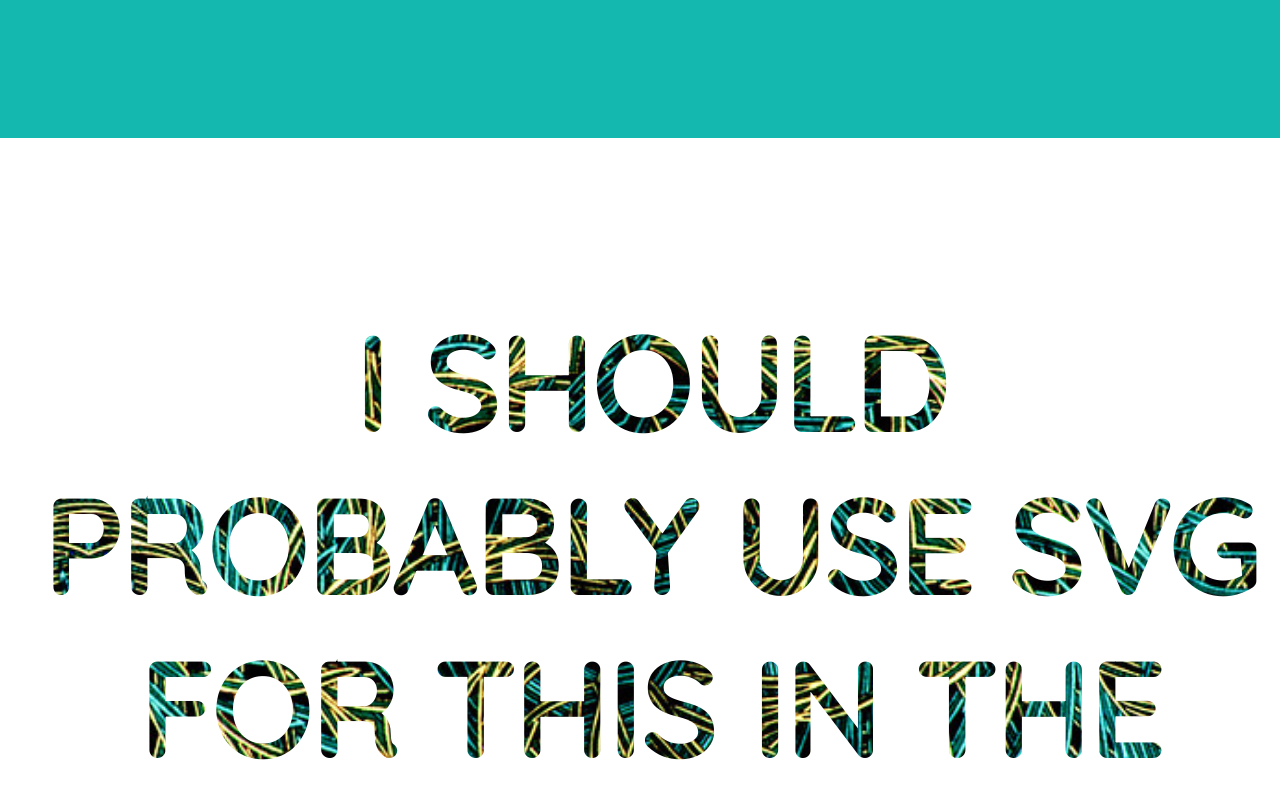
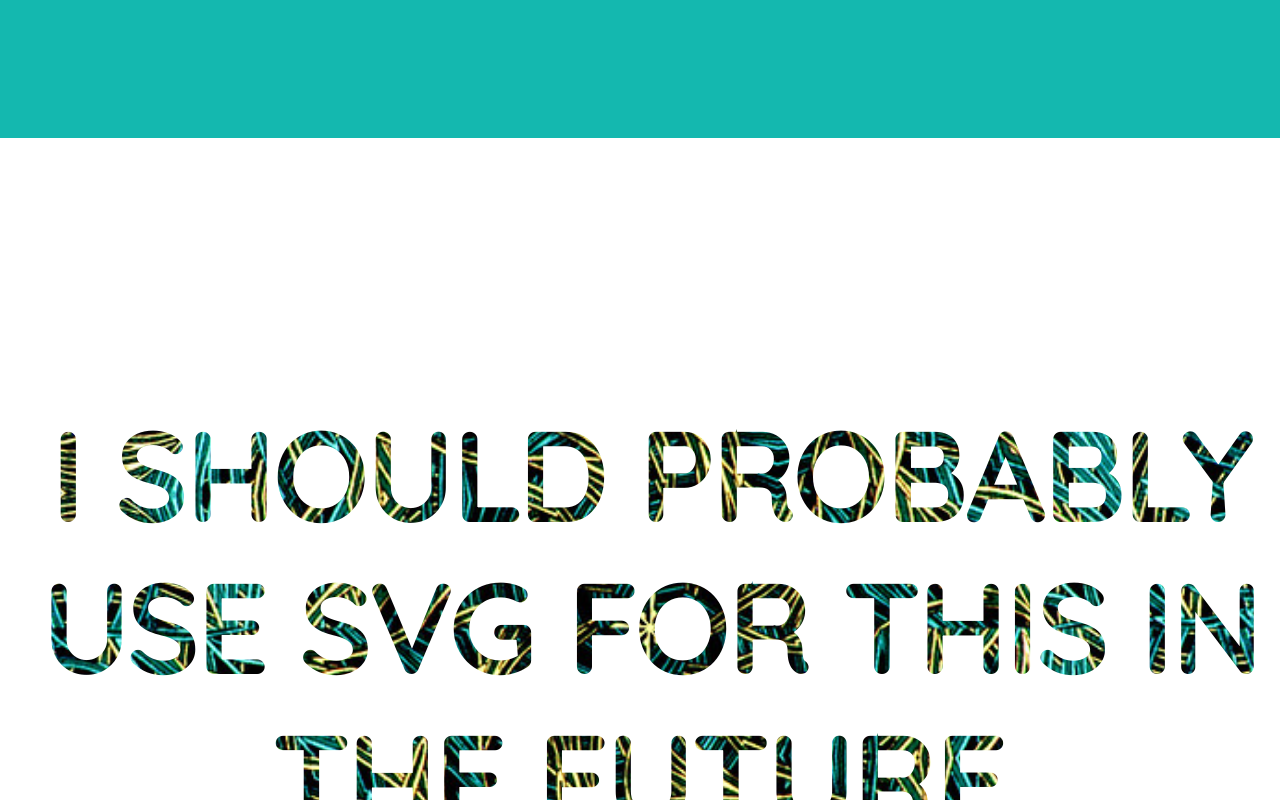
Before and after one commit to Marjan154/marjan-personal-website, a React (Create React App) app: page /#/ in a window 1280 px wide. Shown: the part 1620-2420 px from the top of the page. Built offline with nearby package versions, Linux system fonts and the light colour scheme.

Commit message:
scalable text

```diff
--- a/src/styles/home.css
+++ b/src/styles/home.css
@@ -62,7 +62,7 @@
   font-weight: bold;
   font-family: arial;
   color: transparent;
-  font-size: 130px;
+  font-size: 9.5vw;
   font-family: "Quicksand", sans-serif;
 }
 .homeSection.bg-text {
```
